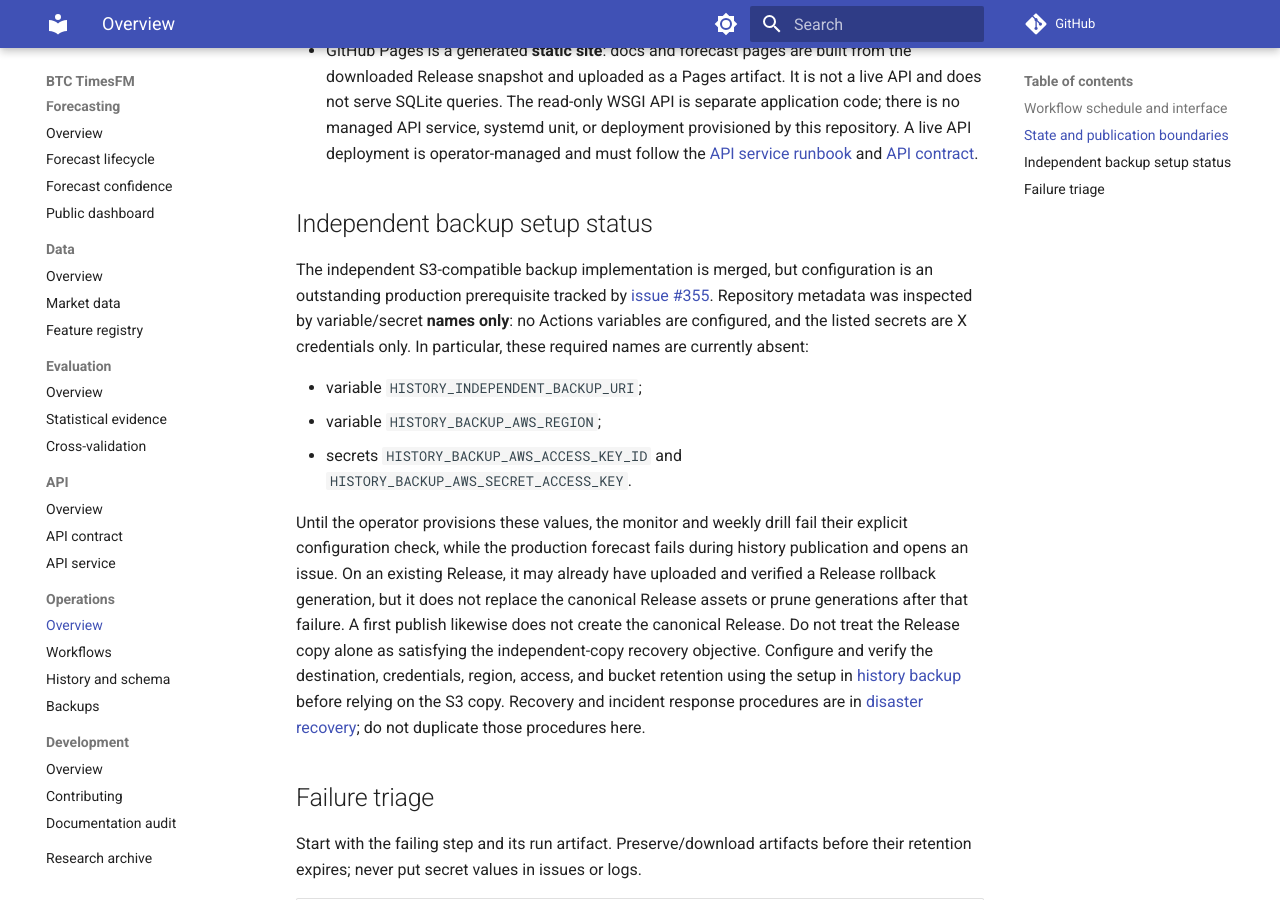
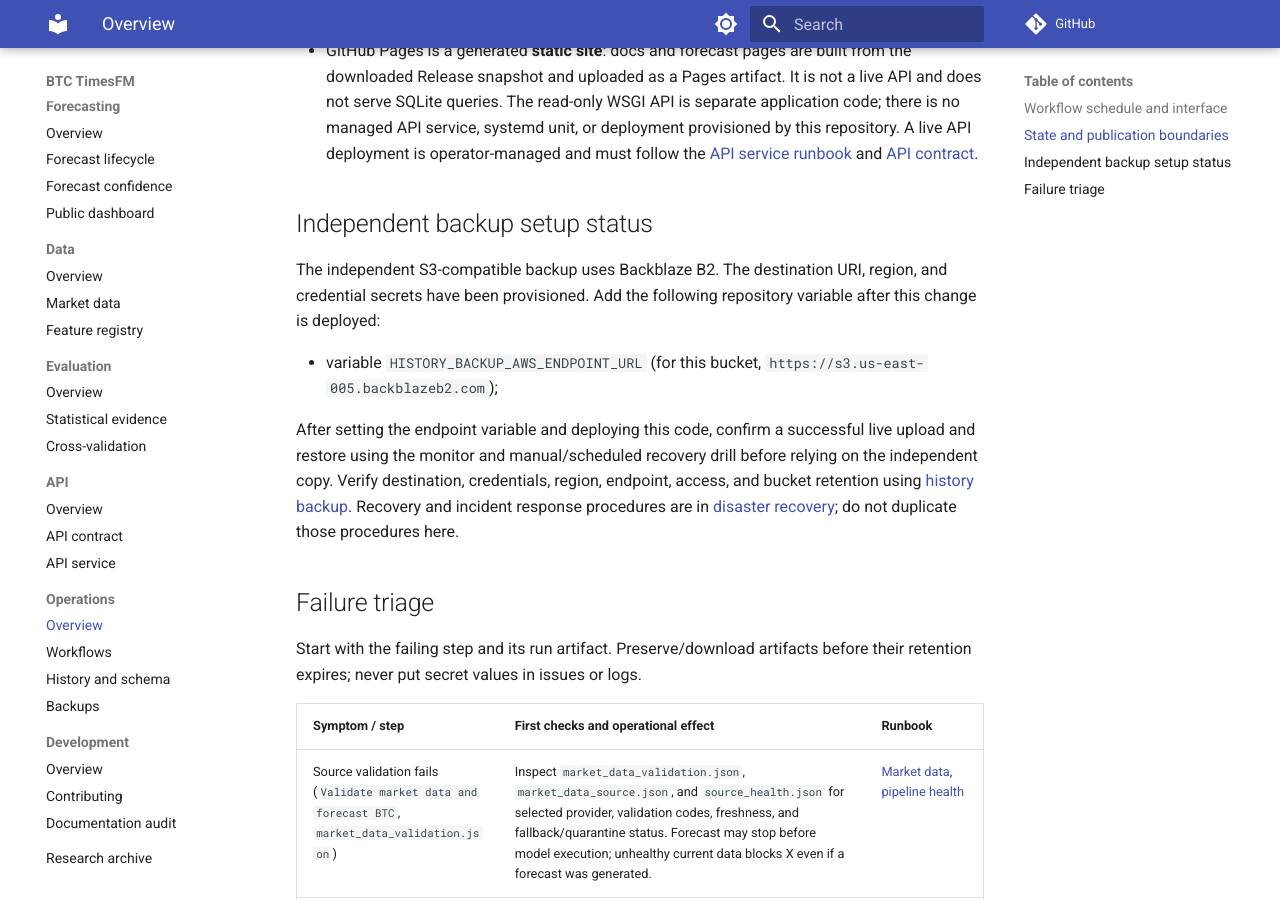
Before and after one commit to jpfelgueiras/btc-timesfm, an MkDocs documentation site: the page built from docs/operations.md, in a window 1280 px wide and 900 px high, scrolled down 2570 px. Built offline with MkDocs 1.6.1 and Material for MkDocs 9.7.7, drawn with Linux system fonts in a browser that asks for light colours; comment, search, counter and statistics services are not loaded.

Commit message:
fix: support custom S3 backup endpoints (#396)

```diff
--- a/docs/operations.md
+++ b/docs/operations.md
@@ -73,26 +73,17 @@ machine-managed persistent state; do not edit its assets manually.
 
 ## Independent backup setup status
 
-The independent S3-compatible backup implementation is merged, but configuration
-is an outstanding production prerequisite tracked by [issue #355](https://github.com/jpfelgueiras/btc-timesfm/issues/355).
-Repository metadata was inspected by variable/secret **names only**: no Actions
-variables are configured, and the listed secrets are X credentials only. In
-particular, these required names are currently absent:
+The independent S3-compatible backup uses Backblaze B2. The destination URI,
+region, and credential secrets have been provisioned. Add the following
+repository variable after this change is deployed:
 
-- variable `HISTORY_INDEPENDENT_BACKUP_URI`;
-- variable `HISTORY_BACKUP_AWS_REGION`;
-- secrets `HISTORY_BACKUP_AWS_ACCESS_KEY_ID` and
-  `HISTORY_BACKUP_AWS_SECRET_ACCESS_KEY`.
+- variable `HISTORY_BACKUP_AWS_ENDPOINT_URL` (for this bucket,
+  `https://s3.us-east-005.backblazeb2.com`);
 
-Until the operator provisions these values, the monitor and weekly drill fail
-their explicit configuration check, while the production forecast fails during
-history publication and opens an issue. On an existing Release, it may already
-have uploaded and verified a Release rollback generation, but it does not replace
-the canonical Release assets or prune generations after that failure. A first
-publish likewise does not create the canonical Release. Do not treat the Release
-copy alone as satisfying the independent-copy recovery objective. Configure and
-verify the destination, credentials, region, access, and bucket retention using
-the setup in [history backup](HISTORY_BACKUP.md) before relying on the S3 copy.
+After setting the endpoint variable and deploying this code, confirm a successful
+live upload and restore using the monitor and manual/scheduled recovery drill
+before relying on the independent copy. Verify destination, credentials, region,
+endpoint, access, and bucket retention using [history backup](HISTORY_BACKUP.md).
 Recovery and incident response procedures are in
 [disaster recovery](DISASTER_RECOVERY.md); do not duplicate those procedures
 here.
```
Also changed, not shown: docs/DISASTER_RECOVERY.md (+1 -1 lines), docs/HISTORY_BACKUP.md (+6 -1 lines), docs/reference.md (+10 -9 lines), 6 other files.
